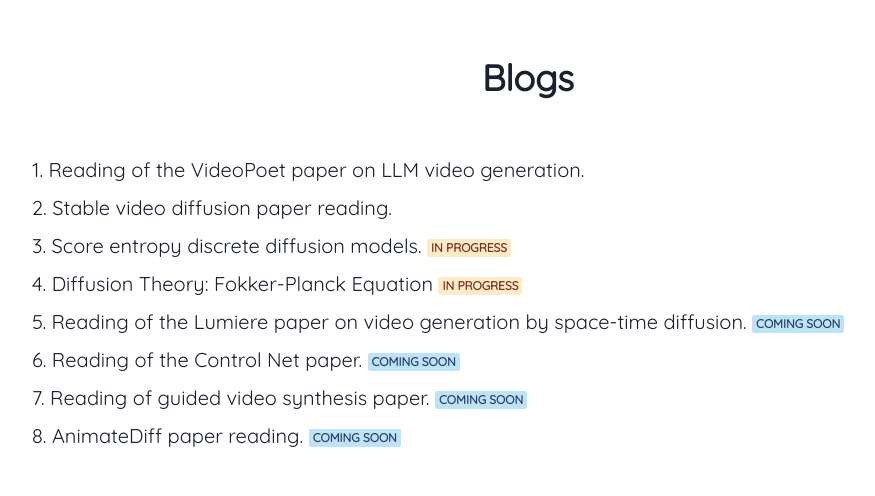
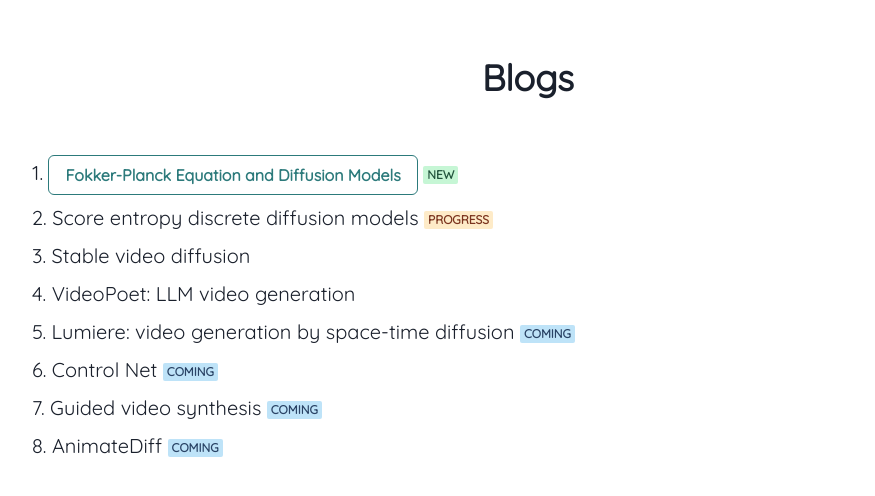
Before and after one commit to zhaoclaire/zhaoclaire.github.io, a Next.js app: page / in a window 1280 px wide. Shown: the top 496 px of the page, without its empty margins (112-987 px from the left). Built offline with nearby package versions, Linux system fonts and the light colour scheme.

Commit message:
Simplify blog

```diff
--- a/app/posts.tsx
+++ b/app/posts.tsx
@@ -7,43 +7,43 @@
 
 const blogPosts = [
   {
-    title: "AnimateDiff paper reading.",
+    title: "AnimateDiff",
     url: "/animate-diff",
     notStarted: true,
   },
   {
-    title: "Reading of guided video synthesis paper.",
+    title: "Guided video synthesis",
     url: "/guided-video-synthesis",
     notStarted: true,
   },
   {
-    title: "Reading of the Control Net paper.",
+    title: "Control Net",
     url: "/control-net",
     notStarted: true,
   },
   {
     title:
-      "Reading of the Lumiere paper on video generation by space-time diffusion.",
+      "Lumiere: video generation by space-time diffusion",
     url: "/lumiere",
     notStarted: true,
   },
   {
-    title: "Diffusion Theory: Fokker-Planck Equation",
-    url: "/fokker-planck",
-    inProgress: true,
+    title: "VideoPoet: LLM video generation",
+    url: "/video-poet",
   },
   {
-    title: "Score entropy discrete diffusion models.",
+    title: "Stable video diffusion",
+    url: "/stable-video-diffusion",
+  },
+  {
+    title: "Score entropy discrete diffusion models",
     url: "/score-entropy-discrete-diffusion",
     inProgress: true,
   },
   {
-    title: "Stable video diffusion paper reading.",
-    url: "/stable-video-diffusion",
-  },
-  {
-    title: "Reading of the VideoPoet paper on LLM video generation.",
-    url: "/video-poet",
+    title: "Fokker-Planck Equation and Diffusion Models",
+    url: "/fokker-planck",
+    isNew: true,
   },
 ];
 
--- a/components/BlogList.tsx
+++ b/components/BlogList.tsx
@@ -1,14 +1,16 @@
 "use client";
 
-import { Container, Badge, Link, VStack } from "@chakra-ui/react";
+import { Container, Badge, Link, VStack, Button } from "@chakra-ui/react";
 import NextLink from "next/link";
 import { useState, useEffect } from "react";
+import { useRouter } from "next/navigation";
 
 interface Post {
   url: string;
   title: string;
   inProgress?: boolean;
   notStarted?: boolean;
+  isNew?: boolean;
 }
 
 export default function BlogList({ posts }: { posts: Post[] }) {
@@ -28,6 +30,7 @@
     }
   }
 
+  const router = useRouter();
   return (
     <VStack>
       {posts
@@ -42,15 +45,21 @@
           >
             {" "}
             {seenPostList.includes(index) ? `✅ ` : `${index + 1}. `}
-            <Link as={NextLink} href={post.url}>
-              {post.title}
-            </Link>{" "}
+            {post.isNew ? (
+              <Button variant={"outline"} colorScheme='teal' onClick={() => router.push(post.url)}>
+                {" "}
+                {post.title}
+              </Button>
+            ) : (
+              <Link as={NextLink} href={post.url}>
+                {post.title}
+              </Link>
+            )}{" "}
+            {post.isNew && <Badge colorScheme="green">{"New"}</Badge>}
             {post.inProgress && (
-              <Badge colorScheme="orange">{"In progress"}</Badge>
+              <Badge colorScheme="orange">{"Progress"}</Badge>
             )}
-            {post.notStarted && (
-              <Badge colorScheme="blue">{"Coming soon"}</Badge>
-            )}
+            {post.notStarted && <Badge colorScheme="blue">{"Coming"}</Badge>}
           </Container>
         ))}
     </VStack>
```
Also changed, not shown: app/(writings)/(diffusion-model)/fokker-planck/blog.tsx (+14 -0 lines).
